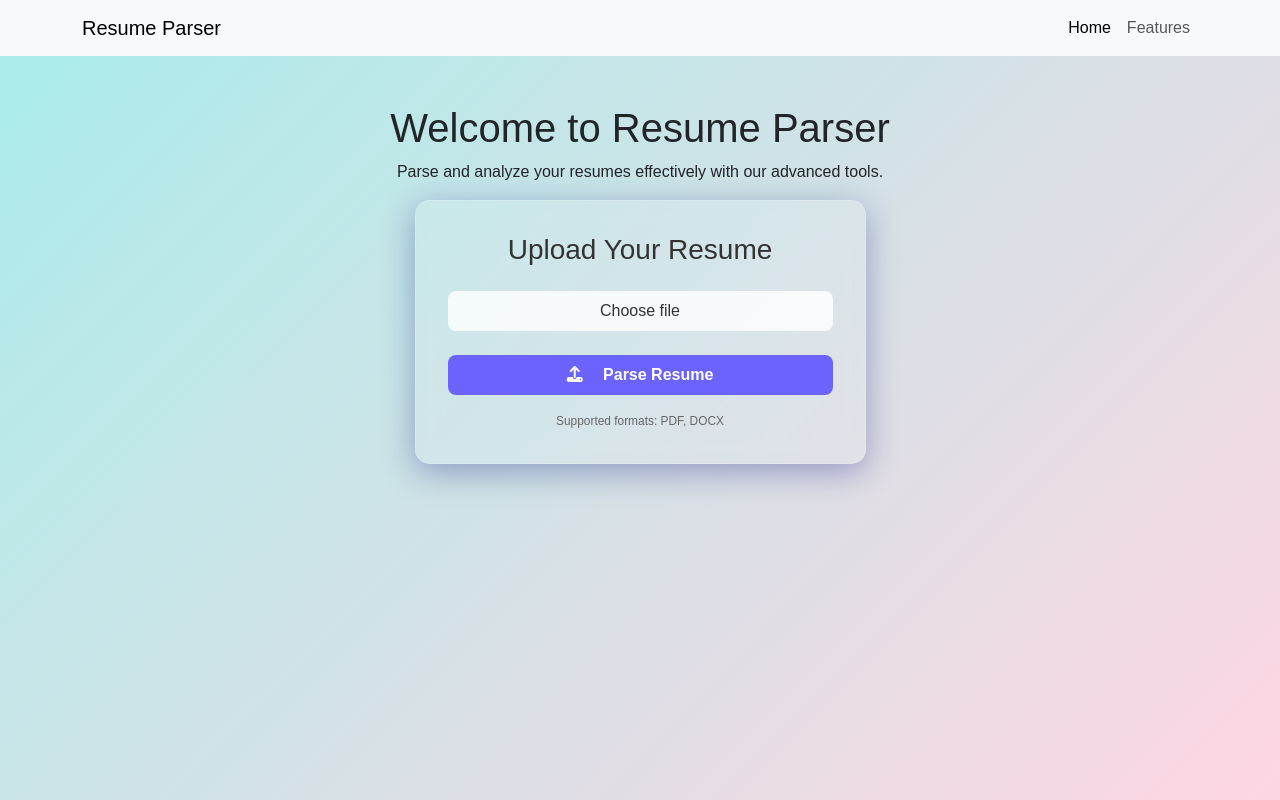
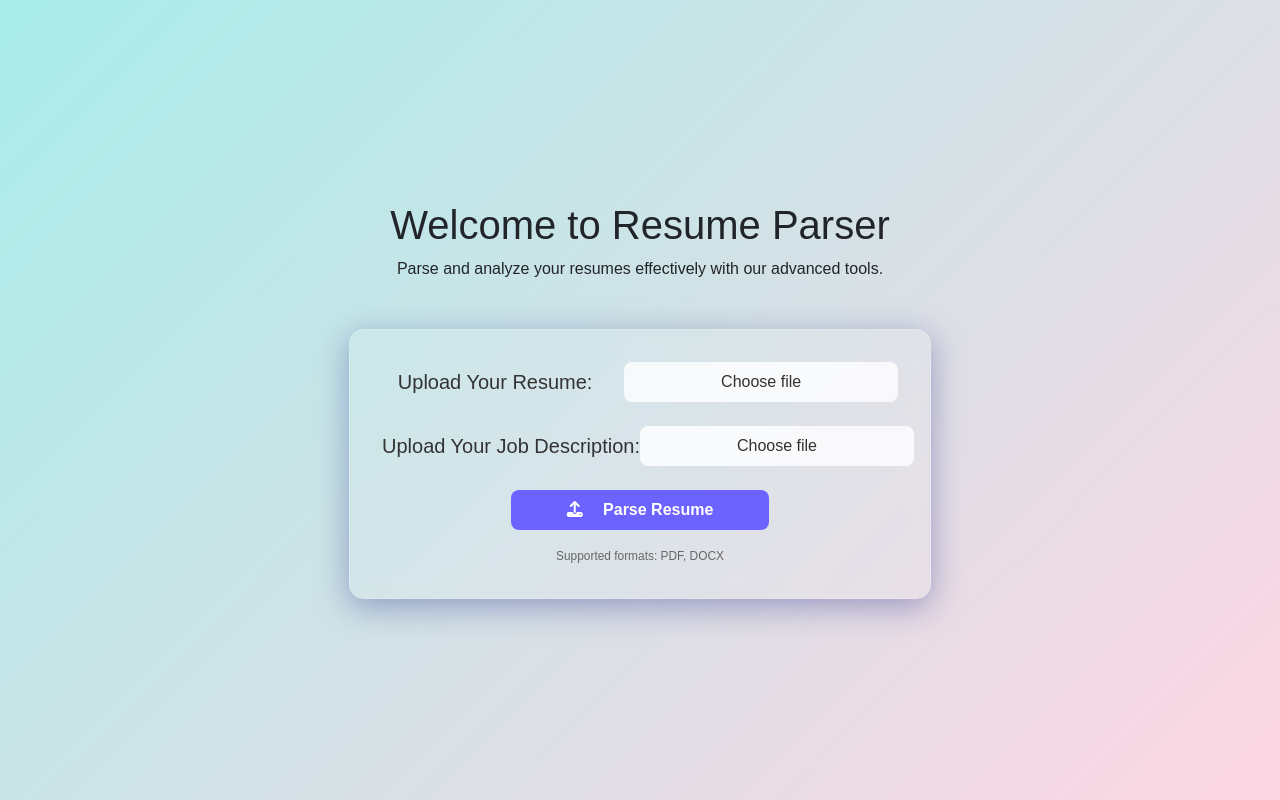
Before and after one commit to subashbasnyat/resume-analyzer, a Flask app: page / in a window 1280 px wide. Run offline with Flask 3, Linux system fonts and the light colour scheme; some libraries are stand-ins or nearby versions.

Commit message:
Made some changes to the front-end code in the file

```diff
--- a/app.py
+++ b/app.py
@@ -1,13 +1,13 @@
 from flask import Flask, render_template, request
 import os
-from resume_analyzer.document_parsing import DocumentParser # Import your custom DocumentParser class
+from resume_analyzer.document_parsing import DocumentParser
 import pandas as pd
 
 # Flask app initialization
 app = Flask(__name__)
 
 # Load skills list from a CSV file
-skills_df = pd.read_csv("data/skills_list.csv")  # Ensure the path to your CSV is correct
+skills_df = pd.read_csv("data/skills_list.csv")
 skills_list = skills_df['skill_name'].dropna().tolist()
 
 # Initialize the DocumentParser with the skills list
--- a/static/style.css
+++ b/static/style.css
@@ -1,12 +1,16 @@
+*, ::after, ::before {
+    box-sizing: revert;
+}
+
 /* Background gradient */
-body {
+.main-container{
     background: linear-gradient(135deg, #a8edea 0%, #fed6e3 100%);
-    min-height: 100vh;
     align-items: center;
     justify-content: center;
     font-family: Arial, sans-serif;
+    width: 100%;
+    height: 100vh;
 }
-
 /* Glassmorphism effect for the card */
 .glass-card {
     backdrop-filter: blur(10px);
--- a/templates/index.html
+++ b/templates/index.html
@@ -10,51 +10,49 @@
     <link rel="stylesheet" href="{{ url_for('static', filename='style.css') }}">
 </head>
 <body>
-
-<!-- Navbar -->
-<nav class="navbar navbar-expand-lg navbar-light bg-light custom-navbar">
-<div class="container">
-    <a class="navbar-brand" href="#">Resume Parser</a>
-    <button class="navbar-toggler shadow" type="button" data-bs-toggle="collapse" data-bs-target="#navbarNav" aria-controls="navbarNav" aria-expanded="false" aria-label="Toggle navigation">
-        <span class="navbar-toggler-icon"></span>
-    </button>
-    <div class="collapse navbar-collapse" id="navbarNav">
-        <ul class="navbar-nav ms-auto">
-            <li class="nav-item">
-                <a class="nav-link active" href="#">Home</a>
-            </li>
-            <li class="nav-item">
-                <a class="nav-link" href="#features">Features</a>
-            </li>
-        </ul>
-    </div>
-</div>
-</nav>
+<div class="main-container d-flex">
+    <div class="upload-box w-100">
         <!-- Main Content -->
-<div class="container mt-5">
+        <div class="container mb-5">
             <h1 class="text-center">Welcome to Resume Parser</h1>
             <p class="text-center">Parse and analyze your resumes effectively with our advanced tools.</p>
         </div>
 
         <div class="container">
             <div class="row justify-content-center">
-        <div class="col-md-5">
+                <div class="col-md-6">
                     <div class="glass-card text-center">
-                <h3 class="mb-4">Upload Your Resume</h3>
                         <form action="/parse" method="POST" enctype="multipart/form-data">
-                    <div class="mb-4">
+                            <div class="d-flex mb-4 align-items-center justify-content-around">
+                                <h5 class="mb-0">Upload Your Resume: </h5>
+                                <div class="w-50">
                                     <label class="custom-file-label" for="resumeFile">Choose file</label>
                                     <input type="file" class="custom-file-input" id="resumeFile" name="file" accept=".pdf,.docx" required>
                                 </div>
-                    <button type="submit" class="btn btn-custom w-100"> <i class="fa-solid fa-upload me-3"></i> Parse Resume</button>
+                            </div>
+
+                            <div class="d-flex mb-4 align-items-center justify-content-around">
+                                <h5 class="mb-0">Upload Your Job Description: </h5>
+                                <div class="w-50">
+                                    <label class="custom-file-label" for="resumeFile">Choose file</label>
+                                    <input type="file" class="custom-file-input" id="resumeFile" name="file" accept=".pdf,.docx" required>
+                                </div>
+                            </div>
+
+                            <button type="submit" class="btn btn-custom w-50"> <i class="fa-solid fa-upload me-3"></i> Parse Resume</button>
                         </form>
+
                         <div class="mt-3 footer-text">
                             <small>Supported formats: PDF, DOCX</small>
                         </div>
                     </div>
                 </div>
+
             </div>
         </div>
+    </div>
+</div>
+
 
 <!-- Bootstrap JS and dependencies -->
 <script src="https://cdn.jsdelivr.net/npm/@popperjs/core@2.11.6/dist/umd/popper.min.js"></script>
--- a/templates/result.html
+++ b/templates/result.html
@@ -12,7 +12,7 @@
 <body>
 
 <div class="container mt-5">
-    <div class="row justify-content-center">
+    <div class="row justify-content-center py-5">
         <div class="col-md-8">
             <h3 class="text-center mb-4">Resume Parsing Results</h3>
 
@@ -39,6 +39,9 @@
             <p class="text-center">No data to display.</p>
             {% endif %}
         </div>
+        <div class="buttons text-center mt-5 mb-3">
+            <a href="/" class="button" rel="noopener">Back to Home Page -></a>
+        </div>
     </div>
 </div>
 
```
Also changed, not shown: other parts of static/style.css (+29 -0 lines). Lines whose indentation alone changed are shown as unchanged.
